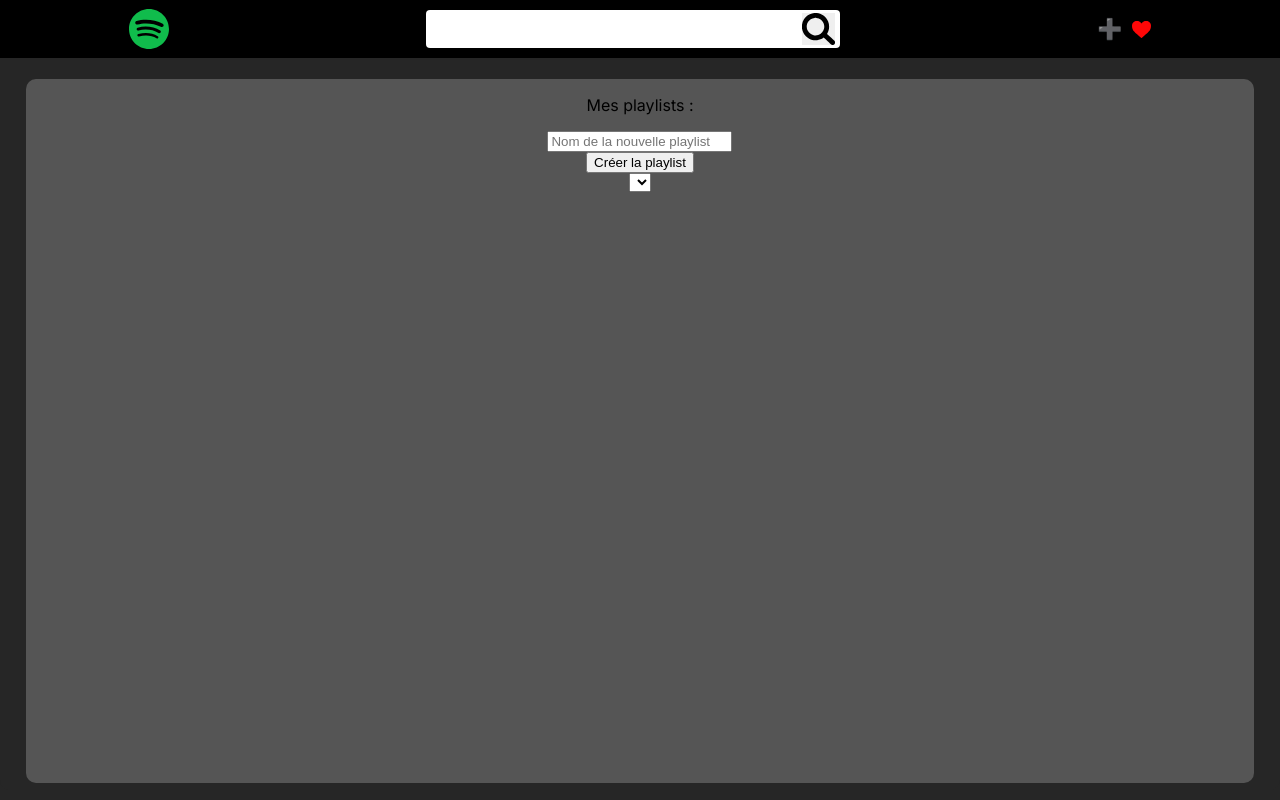
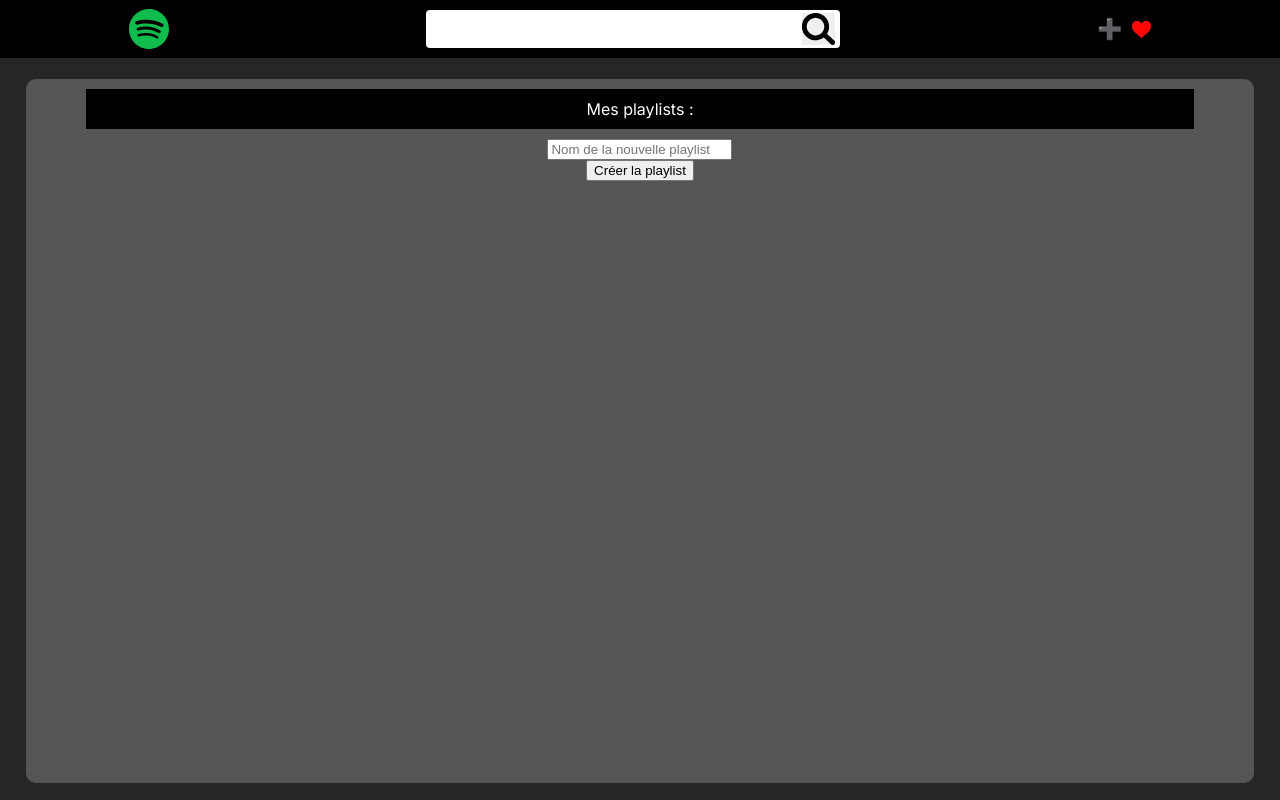
Before and after one commit to JDeniauSimplon/Brief-Spotify, a Next.js app: page /playlist in a window 1280 px wide. Built offline with nearby package versions, Linux system fonts and the light colour scheme.

Commit message:
fixLikeStateOnPlaylistPage

```diff
--- a/src/app/like/page.tsx
+++ b/src/app/like/page.tsx
@@ -33,7 +33,7 @@ const Mylike = () => {
   return (
     <div className={styles.container}>
       <div className={styles.childcontainer}>
-        <p>Mes favoris :</p>
+        <span className={styles.fav}>Mes favoris :</span>
         <ul>
         {likedTracks.map((track: Track) => (
   <li key={track.id}>
--- a/src/app/playlist/page.module.scss
+++ b/src/app/playlist/page.module.scss
@@ -28,6 +28,22 @@
       @media (min-width: 880px) {
         width: 96vw;
       }
+      .playlistCard {
+        min-width: 90vw;
+        max-width: 90vw;
+      }
+
+    .playlist {
+
+      background-color: black;
+      color: white;
+      padding: 10px;
+      max-width: 85vw;
+    min-width: 85vw;
+    text-align: center;
+    margin: 10px;
+
+    }
 
       ul {
         list-style: none;
--- a/src/app/playlist/page.tsx
+++ b/src/app/playlist/page.tsx
@@ -10,7 +10,6 @@ interface Track {
   artist: string;
   artistImage: string;
   artistsId: string;
-  liked: boolean; // Nouveau champ pour le statut "liked"
 }
 
 interface Playlist {
@@ -42,32 +41,6 @@ const CreatePlaylist = () => {
   useEffect(() => {
     localStorage.setItem('playlists', JSON.stringify(playlists));
   }, [playlists]);
-
-  const handleAddToPlaylist = (trackId: string) => {
-    if (!selectedPlaylist) {
-      alert('Veuillez sélectionner une playlist.');
-      return;
-    }
-
-    const playlist = playlists.find(pl => pl.id === selectedPlaylist);
-    if (playlist && playlist.tracks.find(track => track.id === trackId)) {
-      alert('Cette piste est déjà dans la playlist !');
-      return;
-    }
-
-    const likedTrack = likedTracks.find(track => track.id === trackId);
-    if (likedTrack) {
-      const updatedPlaylists = playlists.map(playlist => {
-        if (playlist.id === selectedPlaylist) {
-          const newTracks = [...playlist.tracks, likedTrack];
-          return { ...playlist, tracks: newTracks };
-        }
-        return playlist;
-      });
-
-      setPlaylists(updatedPlaylists);
-    }
-  };
 
   const handleRemovePlaylist = (playlistId: string) => {
     const updatedPlaylists = playlists.filter(playlist => playlist.id !== playlistId);
@@ -114,9 +87,7 @@ const CreatePlaylist = () => {
     setPlaylists(newPlaylists);
   };
 
-  const handlePlaylistChange = (event: React.ChangeEvent<HTMLSelectElement>) => {
-    setSelectedPlaylist(event.target.value);
-  };
+
 
   const handleLikeClick = (trackId: string) => {
     const updatedPlaylists = playlists.map(playlist => {
@@ -130,9 +101,16 @@ const CreatePlaylist = () => {
       return { ...playlist, tracks: updatedTracks };
     });
 
-    const updatedLikedTracks: Track[] = updatedPlaylists.flatMap(playlist =>
-      playlist.tracks.filter(track => track.liked)
-    );
+    let updatedLikedTracks: Track[] = likedTracks;
+    const isLiked = likedTracks.some(likedTrack => likedTrack.id === trackId);
+    if (isLiked) {
+      updatedLikedTracks = likedTracks.filter(likedTrack => likedTrack.id !== trackId);
+    } else {
+      const track = playlists.flatMap(playlist => playlist.tracks).find(track => track.id === trackId);
+      if (track) {
+        updatedLikedTracks = [...likedTracks, track];
+      }
+    }
 
     setLikedTracks(updatedLikedTracks);
     setPlaylists(updatedPlaylists);
@@ -140,15 +118,15 @@ const CreatePlaylist = () => {
     localStorage.setItem('likedTracks', JSON.stringify(updatedLikedTracks));
   };
 
+
   const isTrackLiked = (trackId: string) => {
-    const likedTrack = likedTracks.find(track => track.id === trackId);
-    return likedTrack && likedTrack.liked;
+    return likedTracks.some(likedTrack => likedTrack.id === trackId);
   };
 
   return (
     <div className={styles.container}>
       <div className={styles.childcontainer}>
-        <p>Mes playlists :</p>
+        <span className={styles.playlist}>Mes playlists :</span>
         <input
           type="text"
           value={newPlaylistName}
@@ -156,17 +134,8 @@ const CreatePlaylist = () => {
           placeholder="Nom de la nouvelle playlist"
         />
         <button onClick={handleSubmitClick}>Créer la playlist</button>
-
-        <select value={selectedPlaylist} onChange={handlePlaylistChange}>
-          {playlists.map(playlist => (
-            <option key={playlist.id} value={playlist.id}>
-              {playlist.name}
-            </option>
-          ))}
-        </select>
-
         {playlists.map((playlist: Playlist) => (
-          <div key={playlist.id}>
+          <div key={playlist.id} className={styles.playlistCard}>
             <h2>{playlist.name}</h2>
             <button onClick={() => handleRemovePlaylist(playlist.id)}>Supprimer la playlist</button>
             <ul>
@@ -175,13 +144,13 @@ const CreatePlaylist = () => {
                   <Link className={styles.titleButton} href={`/track/${track.id}`}>
                     {`${track.name}`}
                   </Link>
-                  <button onClick={() => handleRemoveTrack(playlist.id, track.id)}>❌</button>
                   <button
                     className={isTrackLiked(track.id) ? styles.likeButtonActive : styles.likeButton}
                     onClick={() => handleLikeClick(track.id)}
                   >
                     {isTrackLiked(track.id) ? '❤️' : '🤍'}
                   </button>
+                  <button onClick={() => handleRemoveTrack(playlist.id, track.id)}>❌</button>
                 </li>
               ))}
             </ul>
```
Also changed, not shown: src/app/like/page.module.scss (+12 -0 lines).
